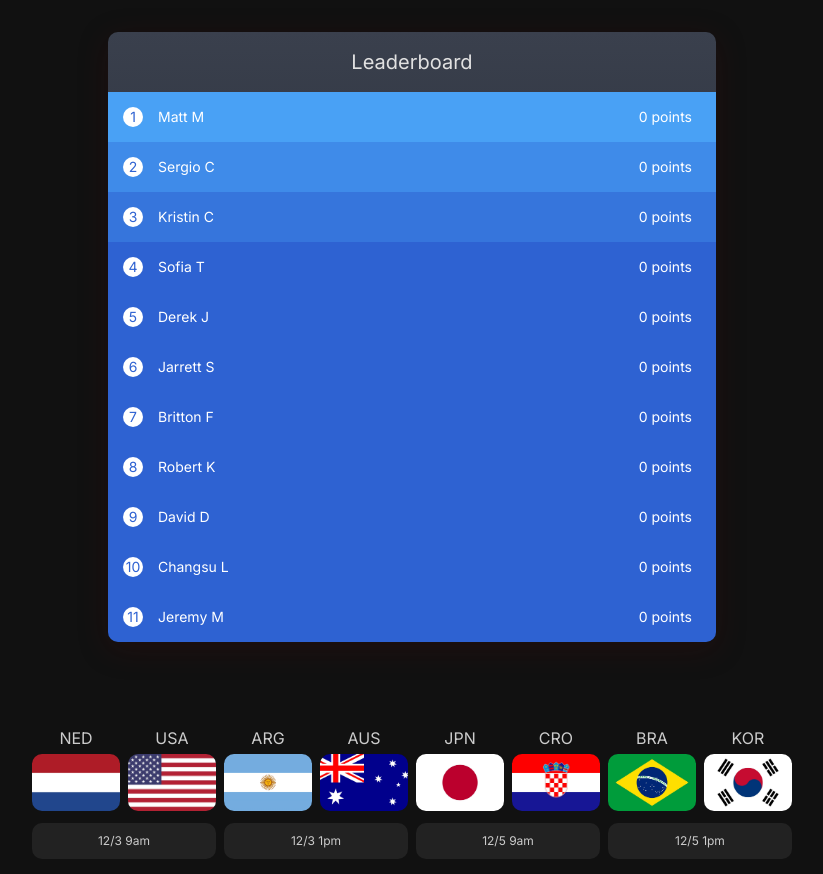
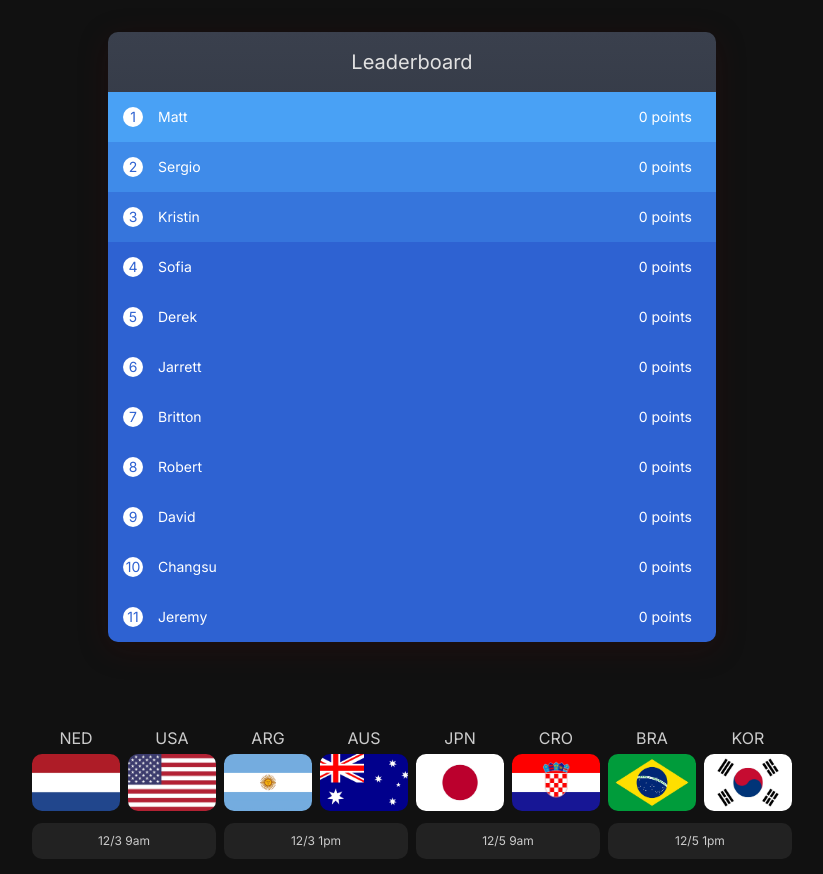
Before and after one commit to mattmarkscodes/brackets.soccer, a plain HTML site: page index.html in a window 1280 px wide. Shown: the top 874 px of the page, without its empty margins (228-1051 px from the left). Drawn offline with nearby package versions, Linux system fonts and the light colour scheme; some icons are missing.

Commit message:
version css

```diff
--- a/index.html
+++ b/index.html
@@ -8,7 +8,7 @@
   <link rel="stylesheet" href="https://cdnjs.cloudflare.com/ajax/libs/meyer-reset/2.0/reset.min.css">
   <link rel="stylesheet" href="flexboxgrid.min.css">
   <link rel="stylesheet" href="leaderboard.css">
-  <link rel="stylesheet" href="style.css">
+  <link rel="stylesheet" href="style.css?v=1.0">
   <link rel='stylesheet' href='https://cdnjs.cloudflare.com/ajax/libs/flag-icon-css/6.6.6/css/flag-icons.min.css'>
   <link href="https://fonts.googleapis.com/css?family=Inter:400,500,600&amp;display=swap" rel="stylesheet">
 
@@ -34,17 +34,17 @@
 				Leaderboard
 			  </h2>
 			  <ul id="leaderboard">
-				<li class="leaderboard-row"><a href="brackets/matt.html"><mark>Matt M</mark><small><span class="score">0</span> points</small></a></li>
-				<li class="leaderboard-row"><a href="brackets/sergio.html"><mark>Sergio C</mark><small><span class="score">0</span> points</small></a></li>
-				<li class="leaderboard-row"><a href="brackets/kristin.html"><mark>Kristin C</mark><small><span class="score">0</span> points</small></a></li>
-				<li class="leaderboard-row"><a href="brackets/sofia.html"><mark>Sofia T</mark><small><span class="score">0</span> points</small></a></li>
-				<li class="leaderboard-row"><a href="brackets/derek.html"><mark>Derek J</mark><small><span class="score">0</span> points</small></a></li>
-				<li class="leaderboard-row"><a href="brackets/jarrett.html"><mark>Jarrett S</mark><small><span class="score">0</span> points</small></a></li>
-				<li class="leaderboard-row"><a href="brackets/britton.html"><mark>Britton F</mark><small><span class="score">0</span> points</small></a></li>
-				<li class="leaderboard-row"><a href="brackets/robert.html"><mark>Robert K</mark><small><span class="score">0</span> points</small></a></li>
-				<li class="leaderboard-row"><a href="brackets/david.html"><mark>David D</mark><small><span class="score">0</span> points</small></a></li>
-				<li class="leaderboard-row"><a href="brackets/changsu.html"><mark>Changsu L</mark><small><span class="score">0</span> points</small></a></li>
-				<li class="leaderboard-row"><a href="brackets/jeremy.html"><mark>Jeremy M</mark><small><span class="score">0</span> points</small></a></li>
+				<li class="leaderboard-row"><a href="brackets/matt.html"><mark>Matt</mark><small><span class="score">0</span> points</small></a></li>
+				<li class="leaderboard-row"><a href="brackets/sergio.html"><mark>Sergio</mark><small><span class="score">0</span> points</small></a></li>
+				<li class="leaderboard-row"><a href="brackets/kristin.html"><mark>Kristin</mark><small><span class="score">0</span> points</small></a></li>
+				<li class="leaderboard-row"><a href="brackets/sofia.html"><mark>Sofia</mark><small><span class="score">0</span> points</small></a></li>
+				<li class="leaderboard-row"><a href="brackets/derek.html"><mark>Derek</mark><small><span class="score">0</span> points</small></a></li>
+				<li class="leaderboard-row"><a href="brackets/jarrett.html"><mark>Jarrett</mark><small><span class="score">0</span> points</small></a></li>
+				<li class="leaderboard-row"><a href="brackets/britton.html"><mark>Britton</mark><small><span class="score">0</span> points</small></a></li>
+				<li class="leaderboard-row"><a href="brackets/robert.html"><mark>Robert</mark><small><span class="score">0</span> points</small></a></li>
+				<li class="leaderboard-row"><a href="brackets/david.html"><mark>David</mark><small><span class="score">0</span> points</small></a></li>
+				<li class="leaderboard-row"><a href="brackets/changsu.html"><mark>Changsu</mark><small><span class="score">0</span> points</small></a></li>
+				<li class="leaderboard-row"><a href="brackets/jeremy.html"><mark>Jeremy</mark><small><span class="score">0</span> points</small></a></li>
 			  </ul>
 			</div>
 
```
